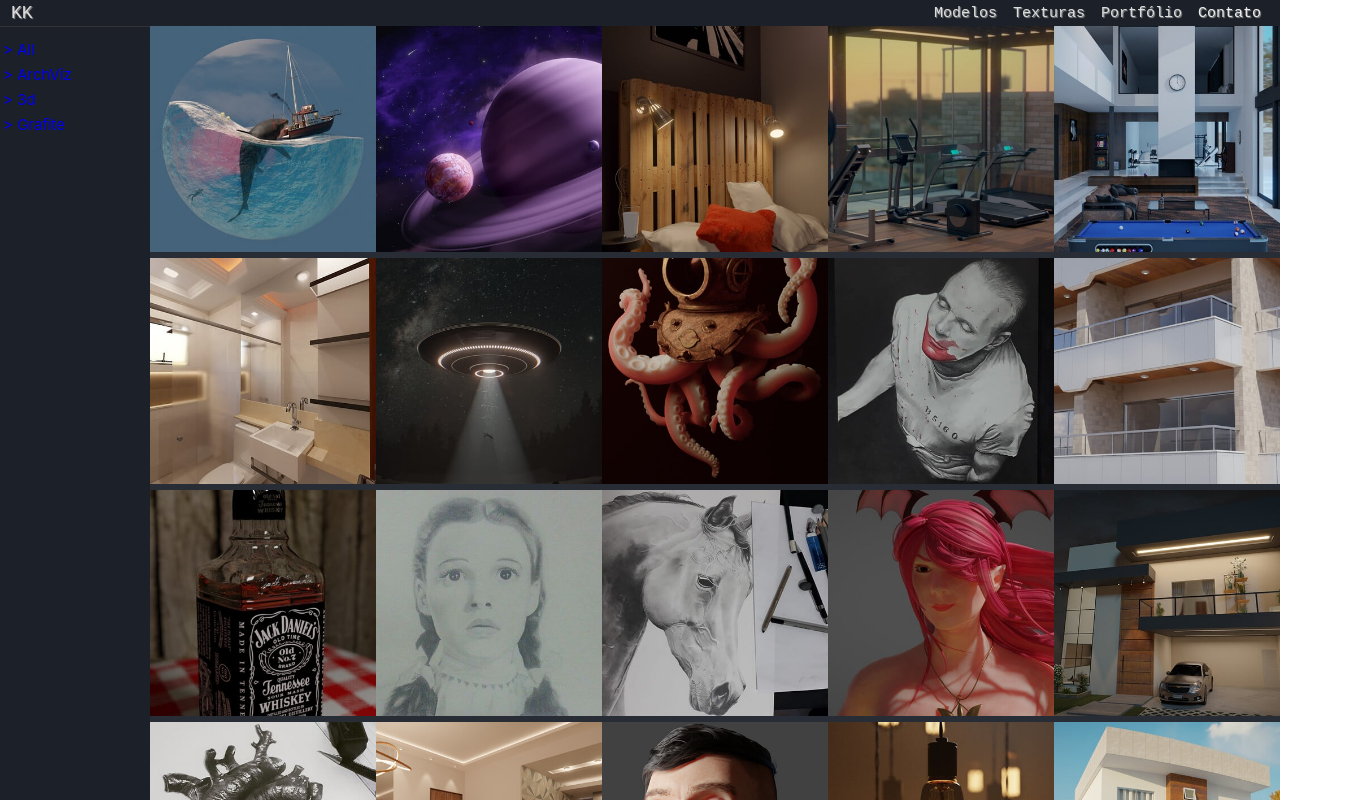
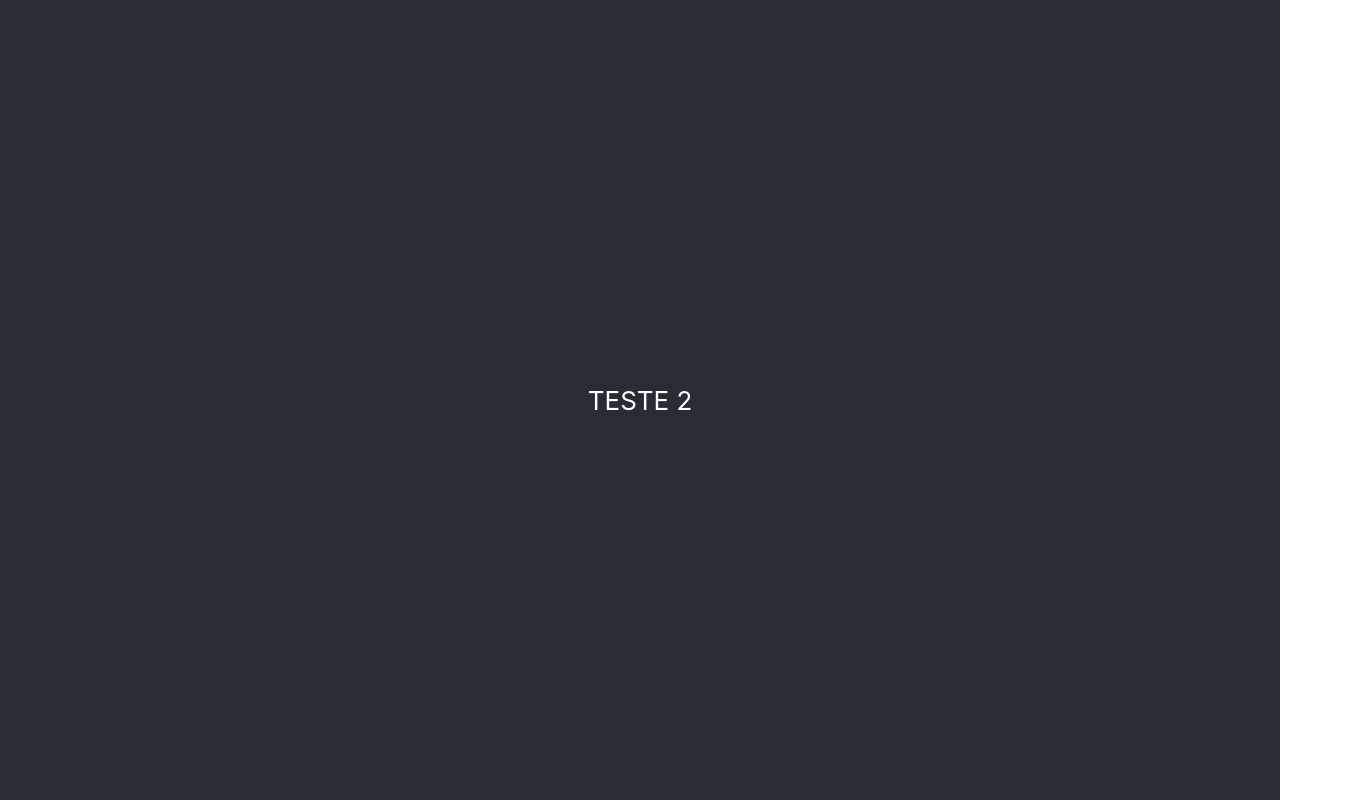
Before and after one commit to kaiqueef/testeNetlify, a React (Create React App) app: page /portfolio/grafite in a window 1280 px wide. Shown: the top 800 px of the page, 1355 px wide, since content can reach past the window. Built offline with nearby package versions, Linux system fonts and the light colour scheme.

Commit message:
Altera routes

```diff
--- a/src/routes.js
+++ b/src/routes.js
@@ -2,28 +2,12 @@
 
 import { BrowserRouter, Routes, Route } from "react-router-dom";
 
-import Header from "./components/header/Header";
-import Footer from "./components/footer/Footer";
-
-import NotFound from "./Pages/NotFound";
-import Home from "./Pages/Home";
-import Portfolio from "./Pages/Portfolio/Portfolio";
-
 function RoutesApp() {
   return (
     <BrowserRouter>
-      <Header />
       <Routes>
-        <Route path="*" element={<NotFound />} />
-        <Route path="/" element={<Home />} />
-        <Route path="/portfolio" element={<Portfolio />}>
-          <Route path="all" />
-          <Route path="ArchViz" />
-          <Route path="3d" />
-          <Route path="grafite" />
-        </Route>
+        <Route path="*" element={<div>TESTE 2</div>} />
       </Routes>
-      <Footer />
     </BrowserRouter>
   );
 }
```
